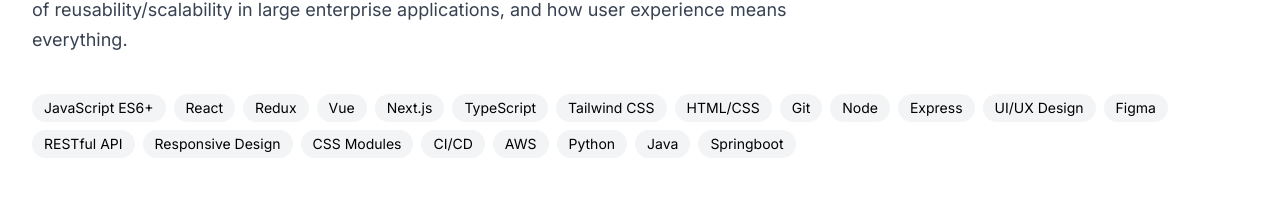
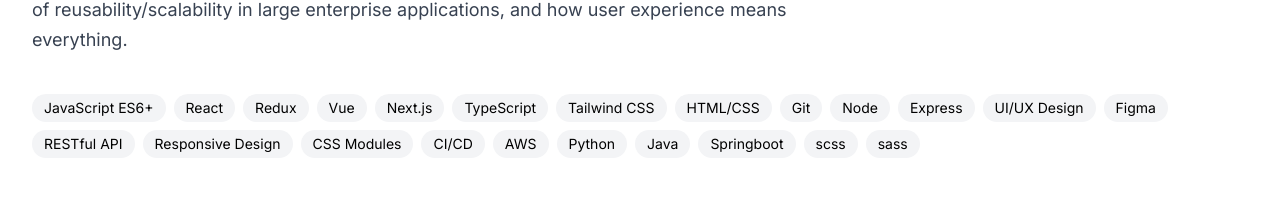
Before and after one commit to AndrewDucNguyen/andrewducnguyen.dev, a Next.js app: page / in a window 1280 px wide. Shown: the part 2953-3173 px from the top of the page. Built offline with nearby package versions, Linux system fonts and the light colour scheme.

Commit message:
Update Skills.jsx

```diff
--- a/src/app/component/Skills.jsx
+++ b/src/app/component/Skills.jsx
@@ -3,7 +3,7 @@
         "JavaScript ES6+", "React", "Redux", "Vue", "Next.js",
         "TypeScript", "Tailwind CSS", "HTML/CSS", "Git",
         "Node", "Express", "UI/UX Design", "Figma", "RESTful API",
-        "Responsive Design", "CSS Modules", "CI/CD", "AWS", "Python", "Java", "Springboot"
+        "Responsive Design", "CSS Modules", "CI/CD", "AWS", "Python", "Java", "Springboot", "scss", "sass"
     ];
 
     return (
```
